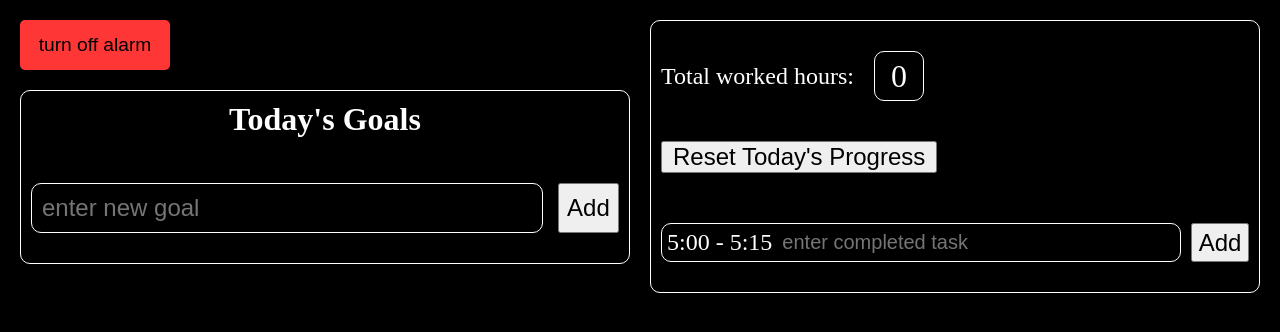
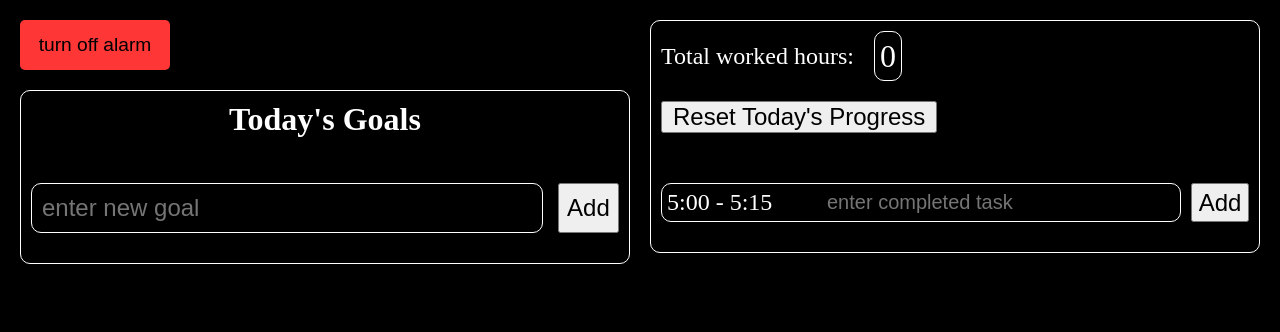
Before and after one commit to danifromecuador/we-are-what-we-repeatedly-do, a React (Vite) app: page / in a window 1280 px wide. Shown: the top 332 px of the page. Built offline with nearby package versions, Linux system fonts and the light colour scheme.

Commit message:
Improve adaptative design

```diff
--- a/src/task_tracker/TaskTracker.jsx
+++ b/src/task_tracker/TaskTracker.jsx
@@ -12,7 +12,7 @@ export const TaskTracker = () => {
     if (array.length > 0) {
       if (array[array.length - 1].time_range !== task.time_range) setArray([...array, task])
       else { // show a wait message for 3 seconds
-        setWaitMessage("please wait until new time range")
+        setWaitMessage("please wait until new time range!")
         setTimeout(() => {
           setWaitMessage("")
         }, 3000)
--- a/src/task_tracker/styles/Counter.css
+++ b/src/task_tracker/styles/Counter.css
@@ -1,11 +1,10 @@
 .task-tracker .counter {
-  padding: 20px 0;
   display: flex;
   align-items: center;
 }
 
 .task-tracker .counter .hours-counter {
-  min-width: 50px;
+  width: fit-content;
   height: 50px;
   margin: 0 20px;
   border: 1px solid white;
--- a/src/task_tracker/styles/New.css
+++ b/src/task_tracker/styles/New.css
@@ -1,5 +1,9 @@
 .task-tracker .new {
   border-radius: 10px;
+}
+
+.task-tracker .new .current-block {
+  min-width: 150px;
 }
 
 .task-tracker .new .current-block-input-text {
--- a/src/task_tracker/styles/Tasks.css
+++ b/src/task_tracker/styles/Tasks.css
@@ -12,10 +12,10 @@
 }
 
 .task-tracker li .tasks-left {
-  width: 21%;
+  min-width: 120px;
 }
 
 .task-tracker li .tasks-right {
-  width: 79%;
+  width: 100%;
   text-align: left;
 }
```
